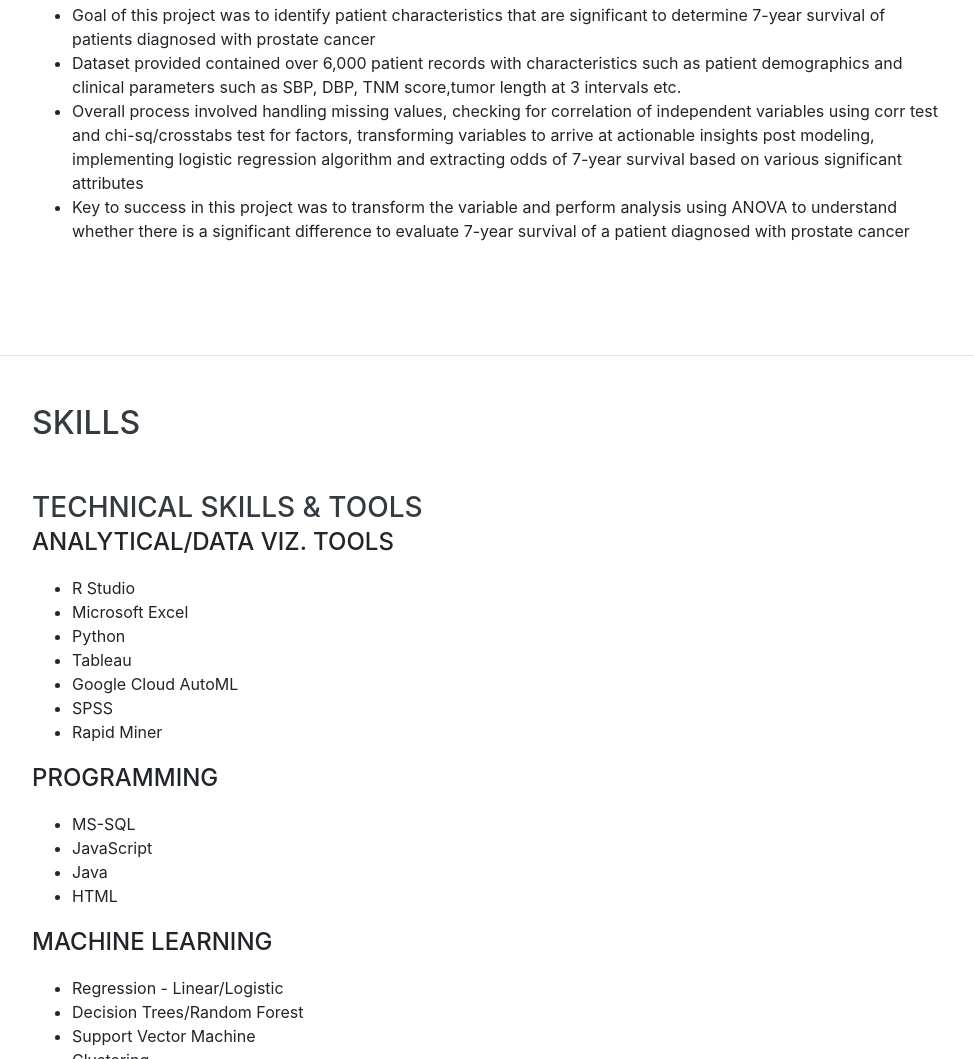
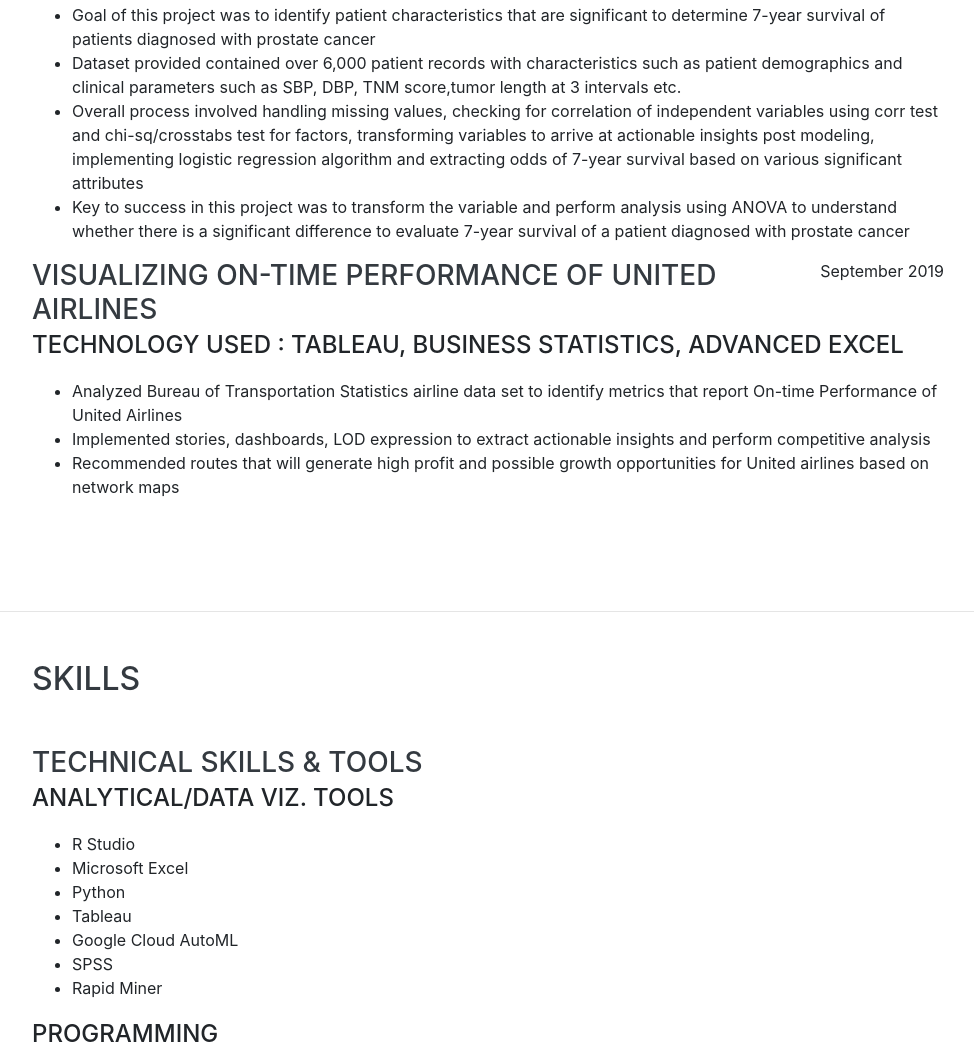
Before and after one commit to psureshmagadi17/psureshmagadi17.github.io, a website with bundled scripts: page index.html in a window 1280 px wide. Shown: the part 6774-7833 px from the top of the page, without its empty margins (288-1262 px from the left). Built offline with nearby package versions, Linux system fonts and the light colour scheme; a web font is replaced by a local one.

Commit message:
Initial Commit

```diff
--- a/index.html
+++ b/index.html
@@ -310,6 +310,18 @@
 						<li> Key to success in this project was to transform the variable and perform analysis using ANOVA to understand whether there is a significant difference to evaluate 7-year survival of a patient diagnosed with prostate cancer</li>
 					</ul>
 				</p>
+					<div style="float: right">September 2019</div>
+					<h3 class="mb-0">Visualizing on-Time Performance of United Airlines </h3>
+					<div class="subheading mb-3">Technology Used : Tableau, Business Statistics, Advanced Excel</div>
+					<p>
+						<ul>
+						<li>Analyzed Bureau of Transportation Statistics airline data set to identify metrics that report On-time Performance of United Airlines
+						</li>
+						<li> Implemented stories, dashboards, LOD expression to extract actionable insights and perform competitive analysis
+						</li>
+						<li> Recommended routes that will generate high profit and possible growth opportunities for United airlines based on network maps</li>
+					</ul>
+				</p>
 		  </section>
     <hr class="m-0">
 
```
